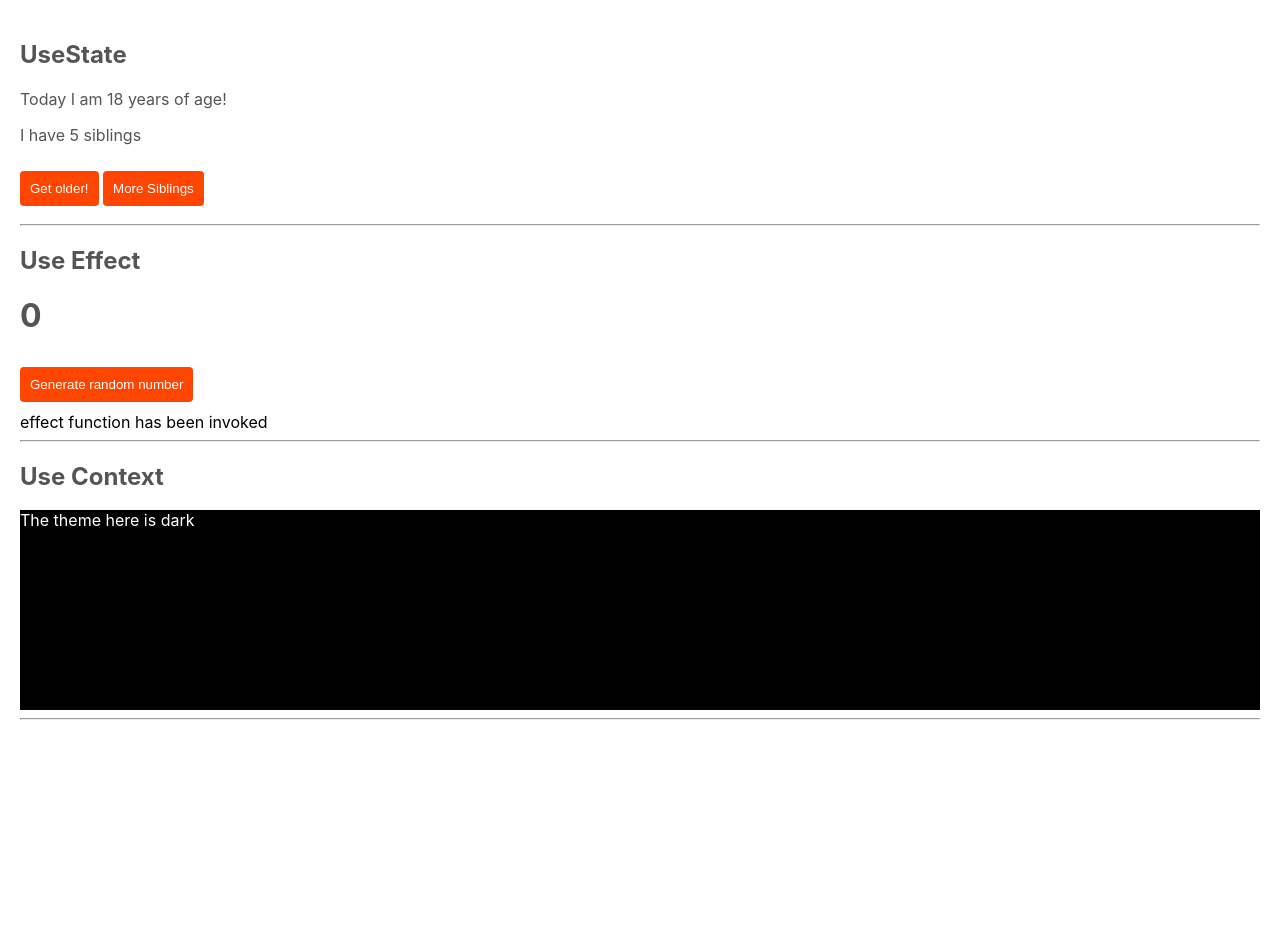
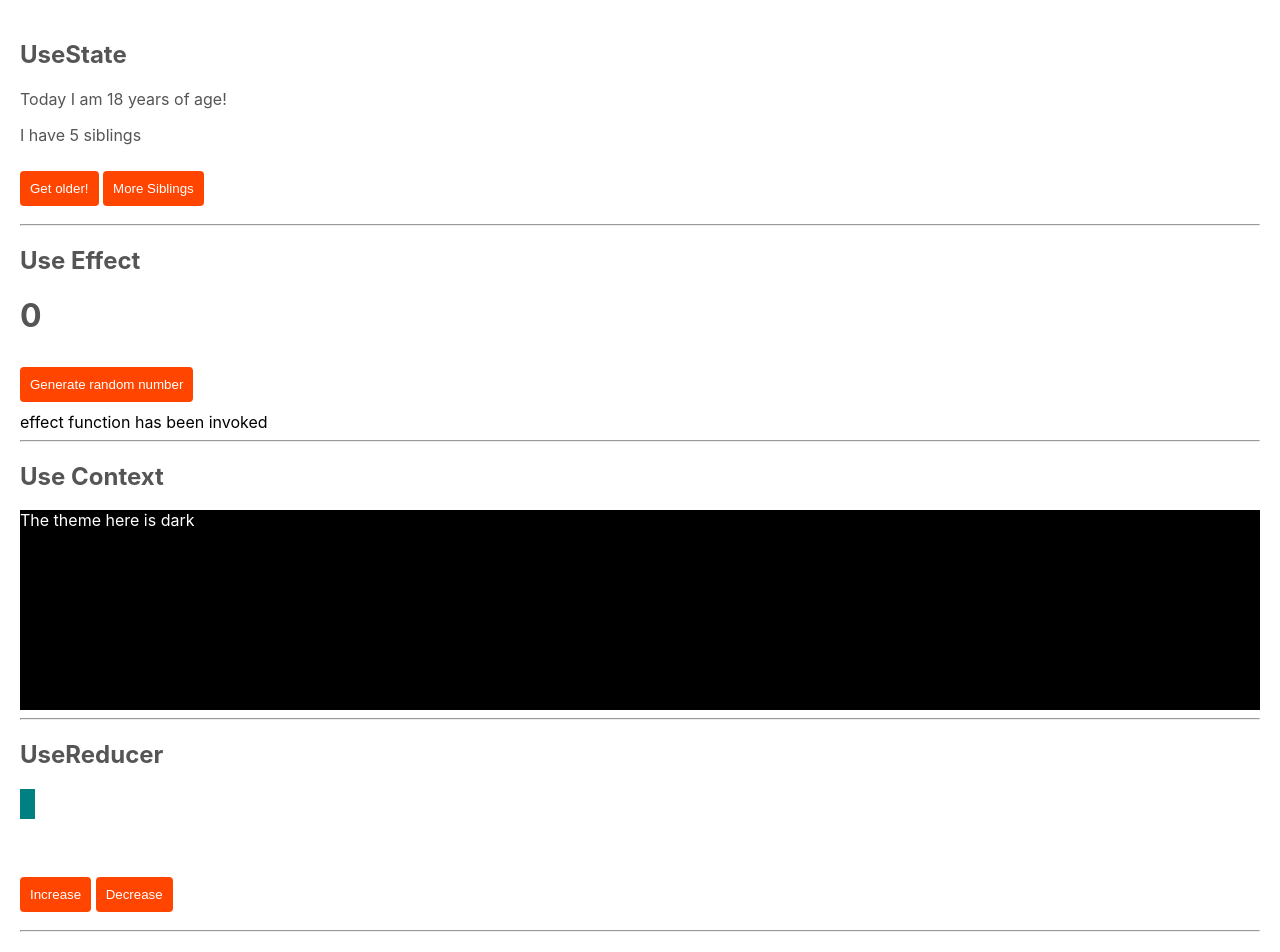
Before and after one commit to aycadogan/reactHooks, a React (Create React App) app: page / in a window 1280 px wide. Shown: the top 952 px of the page. Before the commit the page ends 800 px from the top, so only its background shows below. Built offline with nearby package versions, Linux system fonts and the light colour scheme.

Commit message:
useReducer

```diff
--- a/src/App.js
+++ b/src/App.js
@@ -1,6 +1,7 @@
 import DemoUseEffect from "./UseEffect/DemoUseEffect";
 import DemoUseState from "./UseState/DemoUseState";
 import DemoUseContext from "./UseContext/DemoUseContext"
+import DemoUseReducer from "./UseReducer/DemoUseReducer"
 
 function App() {
   return (
@@ -17,6 +18,9 @@ function App() {
       <DemoUseContext />
       <hr />
 
+      <h2>UseReducer</h2>
+      <DemoUseReducer />
+      <hr />
     </div>
   );
 }
--- /dev/null
+++ b/src/UseReducer/DemoUseReducer.jsx
@@ -0,0 +1,34 @@
+//it's ideal mostly for complex state logic where there's a dependency on previous state values or a lot of state sub values
+//for managing states globally across my application
+import { useReducer} from 'react';
+
+const initialState = {width : 15}
+
+const reducer = (state,action) => {
+    switch (action) {
+        case 'plus':
+            return { width: state.width + 15}
+
+        case 'minus':
+            return { width: Math.max(state.width -15, 2)}
+        default:
+            throw new Error("Whuuut!");
+    }
+}
+
+const DemoUseReducer = () => {
+    const [state,dispatch] = useReducer(reducer, initialState)
+
+    return(
+        <>
+            <div style={{background: 'teal' , height: '30px', width: state.width}}></div>
+            <div style={{ marginTop: '3rem'}}>
+                <button onClick={() => dispatch('plus')}>Increase</button>
+                {" "}
+                <button onClick={() => dispatch('minus')}>Decrease</button>
+            </div>
+        </>
+    )
+}
+
+export default DemoUseReducer
```
